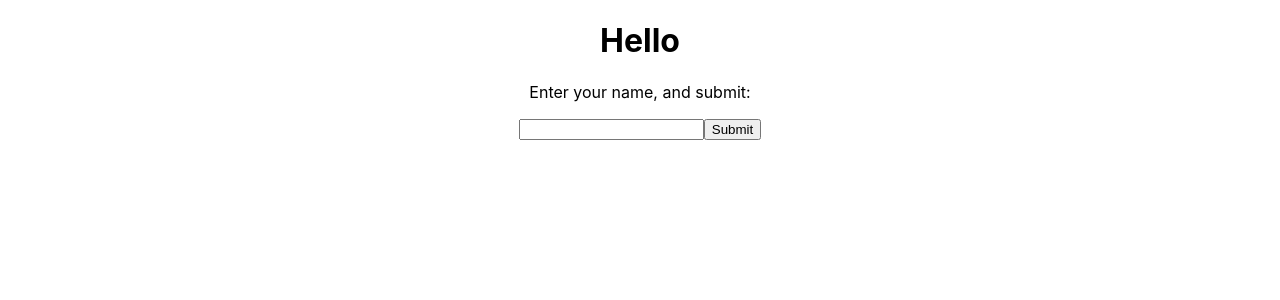
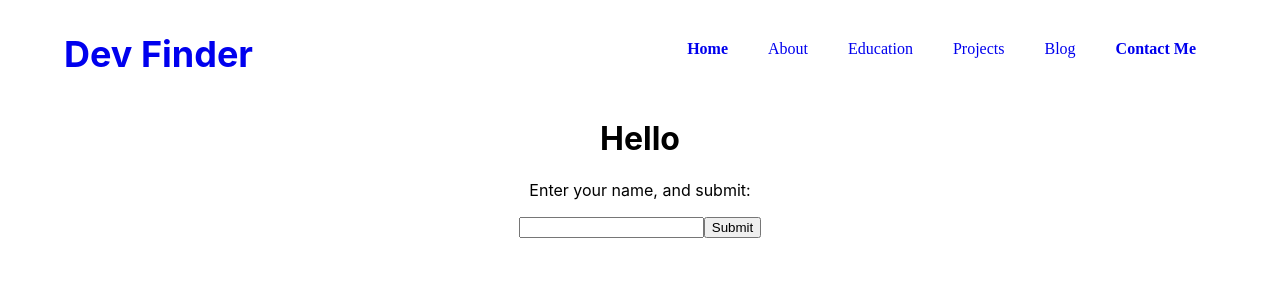
Before and after one commit to vimal-verma/devto, a React (Create React App) app: page /contact in a window 1280 px wide. Shown: the top 300 px of the page. Built offline with nearby package versions, Linux system fonts and the light colour scheme.

Commit message:
design changed

```diff
--- a/package.json
+++ b/package.json
@@ -11,6 +11,7 @@
     "react": "^17.0.1",
     "react-chartjs-2": "^2.11.1",
     "react-dom": "^17.0.1",
+    "react-router-dom": "^5.2.0",
     "react-scripts": "4.0.1",
     "web-vitals": "^0.2.4"
   },
--- a/src/App.css
+++ b/src/App.css
@@ -1,38 +1,29 @@
 .App {
   text-align: center;
 }
-
-.App-logo {
-  height: 40vmin;
-  pointer-events: none;
+.user{
+  display: flex;
+  justify-content: space-around;
+}
+img{
+  border-radius: 50%;
+}
+.article{
+  display: flex;
+  justify-content: space-around;
+}
+table {
+  font-family: arial, sans-serif;
+  border-collapse: collapse;
+  width: 100%;
 }
 
-@media (prefers-reduced-motion: no-preference) {
-  .App-logo {
-    animation: App-logo-spin infinite 20s linear;
-  }
+td, th {
+  border: 1px solid #dddddd;
+  text-align: left;
+  padding: 8px;
 }
 
-.App-header {
-  background-color: #282c34;
-  min-height: 100vh;
-  display: flex;
-  flex-direction: column;
-  align-items: center;
-  justify-content: center;
-  font-size: calc(10px + 2vmin);
-  color: white;
+tr:nth-child(even) {
+  background-color: #dddddd;
 }
-
-.App-link {
-  color: #61dafb;
-}
-
-@keyframes App-logo-spin {
-  from {
-    transform: rotate(0deg);
-  }
-  to {
-    transform: rotate(360deg);
-  }
-}
--- a/src/App.js
+++ b/src/App.js
@@ -1,11 +1,21 @@
 import './App.css';
+import { BrowserRouter as Router, Route, Switch } from 'react-router-dom';
 import Home from './components/Home';
 
 function App() {
   return (
     <div className="App">
-      <Home/>
-    </div>
+      <Router>
+      <Switch>
+        <Route exact path='/' component={Home}></Route>
+        <Route exact path='/about' component={Home}></Route>
+        <Route exact path='/contact' component={Home}></Route>
+        <Route exact path='/education' component={Home}></Route>
+        <Route exact path='/projects' component={Home}></Route>
+        <Route exact path='/skill' component={Home}></Route>
+        <Route path="" component={Home} />
+      </Switch>
+      </Router>    </div>
   );
 }
 
--- /dev/null
+++ b/src/components/Article.js
@@ -0,0 +1,28 @@
+import React, { Component } from 'react'
+
+class Article extends Component {
+    render() {
+        console.log("aticle" +this.props.article)
+        return (
+            <div>
+                <table>
+                <tr>
+                <th>Post id</th>
+                <th>Post title</th>
+                <th>Post react</th>
+                <th>Post comment</th>
+                <th>Post Date</th>
+                </tr>
+                {this.props.article.map(article=>{return <tr>
+                 <td>{article.id}</td>
+                 <td>{article.title}</td>
+                 <td>{article.public_reactions_count}</td>
+                 <td>{article.comments_count}</td>
+                 <td>{article.readable_publish_date}</td>
+                </tr>})}
+                </table>
+            </div>
+        )
+    }
+}
+export default Article
--- a/src/components/Chart.js
+++ b/src/components/Chart.js
@@ -1,6 +1,7 @@
 import React, { Component } from 'react'
 import axios from 'axios'
 import {Line} from 'react-chartjs-2';
+import Article from './Article';
 
 
 
@@ -32,12 +33,14 @@ class Chart extends Component {
         if(this.state.articles.length < 1){
             return (
                 <div>
+                <Article article={this.state.articles}/>
                 <h5>Not Sufficent post to Show Graph of you post Reach and reaction, Add More post</h5>
                 </div>
             )
         }else{
         return (
             <div>
+                <Article article={this.state.articles}/>
                 <Line
                     data={{
                         labels: this.state.labels,
--- a/src/components/Home.js
+++ b/src/components/Home.js
@@ -1,10 +1,12 @@
 import React, { Component } from 'react'
+import Nav from './Nav';
 import Search from './Search'
 
 class Home extends Component {
     render() {
         return (
             <div>
+            <Nav />
             <Search/>
 
             </div>
--- /dev/null
+++ b/src/components/Nav.js
@@ -0,0 +1,100 @@
+import React, { Component } from "react";
+import { NavLink,Link } from 'react-router-dom';
+import './nav.css'
+
+class Nav extends Component {
+    render() {
+      return (
+        <div>
+          <header className="header">
+            <NavLink to="/" tag={Link} className="logo">
+            <h2>Dev Finder</h2>
+            </NavLink>
+            <input className="menu-btn" type="checkbox" id="menu-btn" />
+            <label className="menu-icon" htmlFor="menu-btn">
+              <span className="navicon"></span>
+            </label>
+            <ul className="menu">
+              <li>
+                <NavLink
+                  to="/"
+                  tag={Link}
+                  activeStyle={{ fontWeight: "bold" }}
+                  onMouseEnter={(event) => onMouseEnter(event)}
+                  onMouseOut={(event) => onMouseOut(event)}
+                >
+                  Home
+                </NavLink>
+              </li>
+              <li>
+                <NavLink
+                  to="/about"
+                  tag={Link}
+                  activeStyle={{ fontWeight: "bold" }}
+                  onMouseEnter={(event) => onMouseEnter(event)}
+                  onMouseOut={(event) => onMouseOut(event)}
+                >
+                  About
+                </NavLink>
+              </li>
+              <li>
+                <NavLink
+                  to="/education"
+                  tag={Link}
+                  activeStyle={{ fontWeight: "bold" }}
+                  onMouseEnter={(event) => onMouseEnter(event)}
+                  onMouseOut={(event) => onMouseOut(event)}
+                >
+                  Education
+                </NavLink>
+              </li>
+              <li>
+                <NavLink
+                  to="/projects"
+                  tag={Link}
+                  activeStyle={{ fontWeight: "bold" }}
+                  onMouseEnter={(event) => onMouseEnter(event)}
+                  onMouseOut={(event) => onMouseOut(event)}
+                >
+                  Projects
+                </NavLink>
+              </li>
+              <li>
+                <NavLink
+                  to="/Skill"
+                  tag={Link}
+                  activeStyle={{ fontWeight: "bold" }}
+                  onMouseEnter={(event) => onMouseEnter(event)}
+                  onMouseOut={(event) => onMouseOut(event)}
+                >
+                  Blog
+                </NavLink>
+              </li>
+              <li>
+                <NavLink
+                  to="/contact"
+                  tag={Link}
+                  activeStyle={{ fontWeight: "bold" }}
+                  onMouseEnter={(event) => onMouseEnter(event)}
+                  onMouseOut={(event) => onMouseOut(event)}
+                >
+                  Contact Me
+                </NavLink>
+              </li>
+            </ul>
+          </header>
+        </div>
+      );
+    }
+  }
+
+  export default Nav;
+  const onMouseEnter = (event, color) => {
+    const el = event.target;
+    el.style.backgroundColor = "#e6e6e6";
+  };
+
+  const onMouseOut = (event) => {
+    const el = event.target;
+    el.style.backgroundColor = "transparent";
+  };
--- /dev/null
+++ b/src/components/nav.css
@@ -0,0 +1,161 @@
+/* header */
+
+.header {
+    display: block;
+    max-width: 90%;
+    padding: 20px 10px;
+    margin: 0px auto;
+  }
+
+  .header ul {
+    margin: 0;
+    padding: 0;
+    list-style: none;
+    overflow: hidden;
+    /* background-color: #fff; */
+  }
+  .grey-color {
+    color: #868e96;
+  }
+
+  .header li a {
+    display: block;
+    padding: 20px 20px;
+    /* color: black; */
+    text-decoration: none;
+  }
+
+  .header li a:hover,
+  .header .menu-btn:hover {
+    /* background-color: #A6E1FA; */
+  }
+
+  .header .logo {
+    display: block;
+    float: left;
+    font-size: 1.5em;
+    text-decoration: none;
+    margin-top: 10px;
+    line-height: normal;
+  }
+  .header .logo-name {
+    font-family: "Agustina Regular";
+    font-weight: bold;
+    padding: 0 10px;
+    /* color: #55198b; */
+  }
+
+  /* menu */
+
+  .menu {
+    font-family: "Google Sans Regular";
+  }
+
+  .header .menu {
+    clear: both;
+    max-height: 0;
+    transition: max-height 0.2s ease-out;
+  }
+
+  /* menu icon */
+
+  .header .menu-icon {
+    cursor: pointer;
+    display: inline-block;
+    float: right;
+    padding: 28px 20px;
+    position: relative;
+    user-select: none;
+  }
+
+  .header .menu-icon .navicon {
+    background: #333;
+    display: block;
+    height: 2px;
+    position: relative;
+    transition: background 0.2s ease-out;
+    width: 18px;
+  }
+
+  .header .menu-icon .navicon:before,
+  .header .menu-icon .navicon:after {
+    background: #333;
+    content: "";
+    display: block;
+    height: 100%;
+    position: absolute;
+    transition: all 0.2s ease-out;
+    width: 100%;
+  }
+
+  .header .menu-icon .navicon:before {
+    top: 5px;
+  }
+
+  .header .menu-icon .navicon:after {
+    top: -5px;
+  }
+
+  /* menu btn */
+
+  .header .menu-btn {
+    display: none;
+  }
+
+  .header .menu-btn:checked ~ .menu {
+    max-height: 370px;
+  }
+
+  .header .menu-btn:checked ~ .menu-icon .navicon {
+    background: transparent;
+  }
+
+  .header .menu-btn:checked ~ .menu-icon .navicon:before {
+    transform: rotate(-45deg);
+  }
+
+  .header .menu-btn:checked ~ .menu-icon .navicon:after {
+    transform: rotate(45deg);
+  }
+
+  .header .menu-btn:checked ~ .menu-icon:not(.steps) .navicon:before,
+  .header .menu-btn:checked ~ .menu-icon:not(.steps) .navicon:after {
+    top: 0;
+  }
+  .logo img{
+    width: 150px;
+  }
+
+  /* 48em = 768px */
+
+  @media (min-width: 48em) {
+    .header li {
+      float: left;
+    }
+    .header {
+      display: flex;
+      align-items: center;
+      justify-content: space-between;
+    }
+    .header .menu {
+      max-height: none;
+    }
+    .header .menu-icon {
+      display: none;
+    }
+    .logo img{
+      width: 300px;
+    }
+  }
+  @media (max-width: 960px) and (min-width: 768px) {
+    .header {
+      font-size: 12px;
+    }
+    .logo img{
+      width: 200px;
+    }
+  }
+  h2{
+    margin: 0;
+    padding: 0;
+  }
```
Also changed, not shown: src/components/User.js (+35 -9 lines), 2 other files (tests, documents, lock files or other folders).
